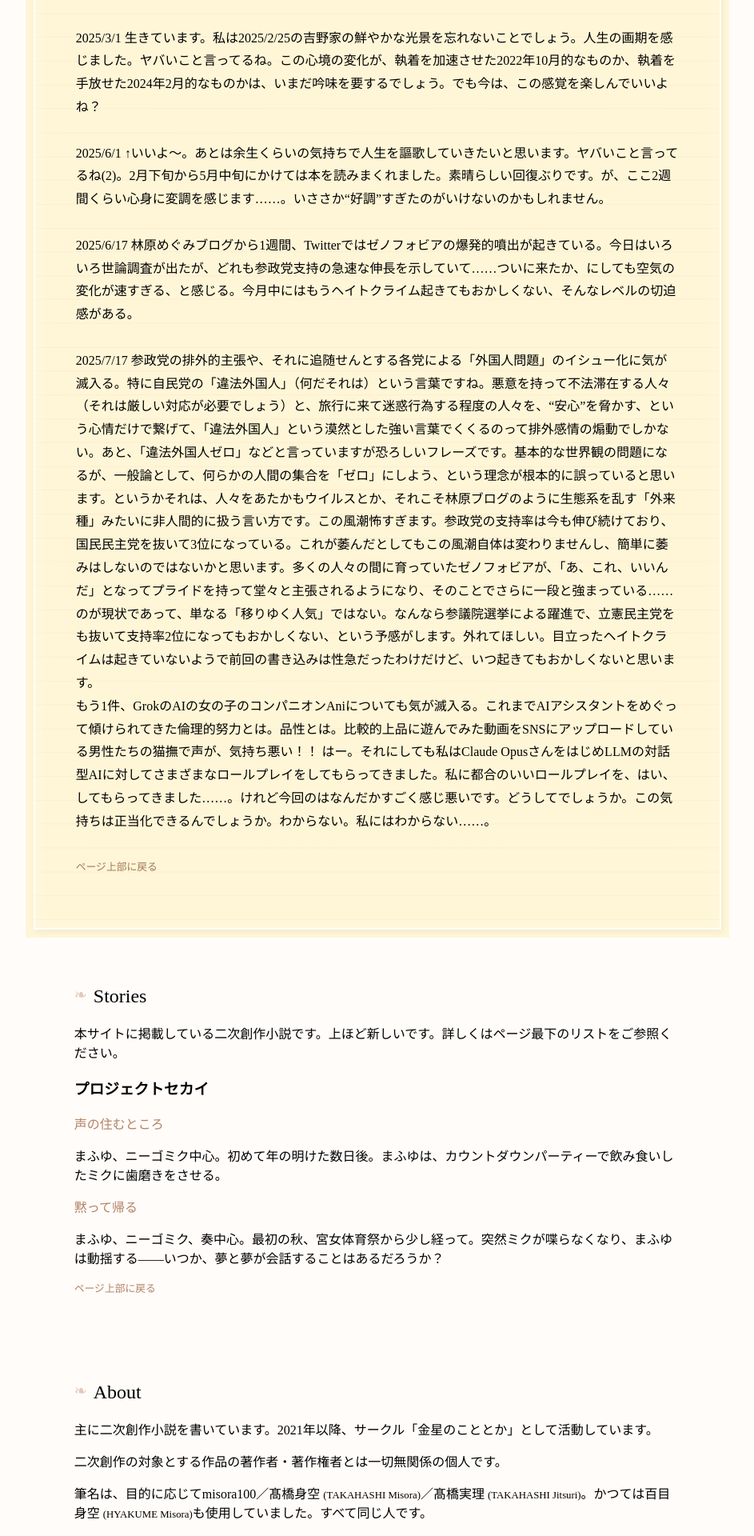
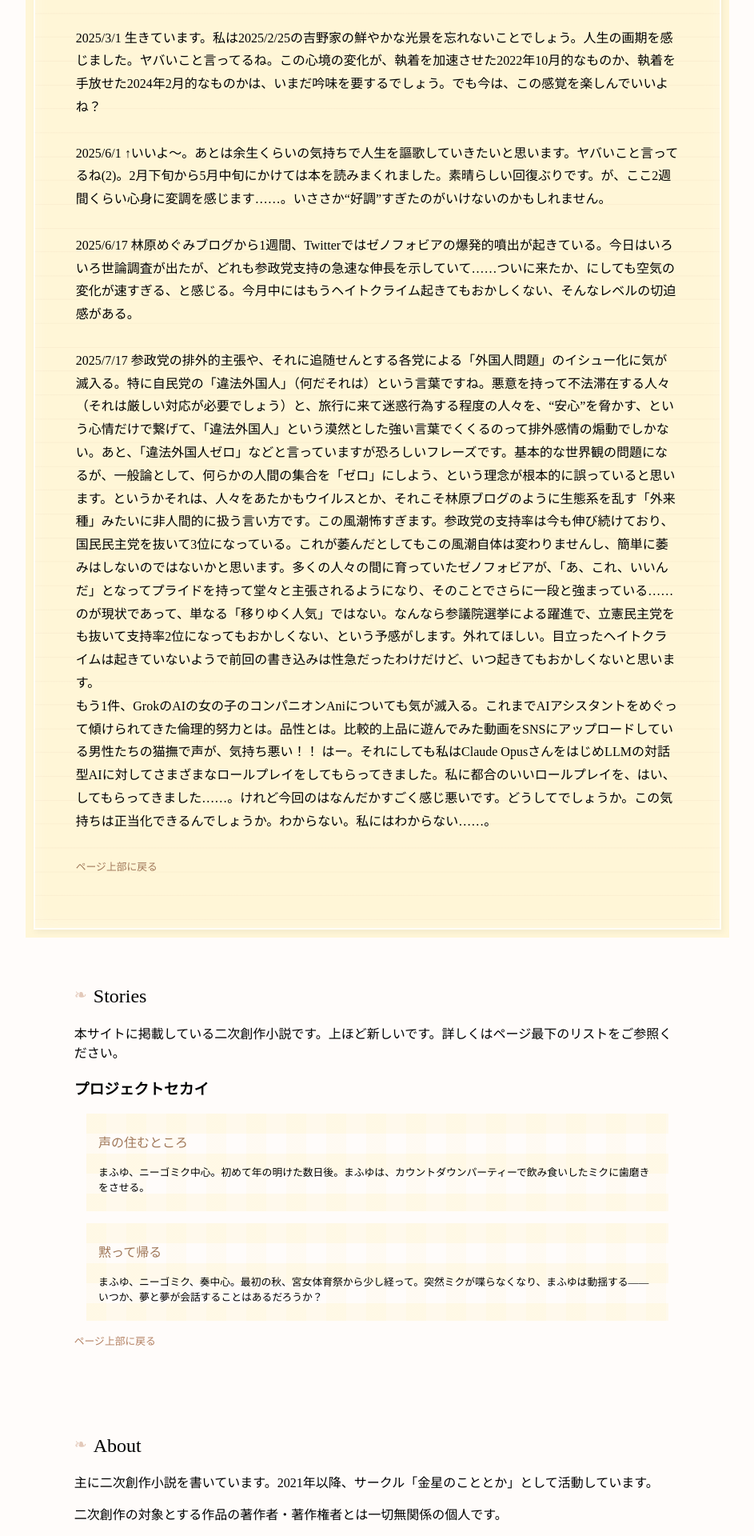
Before and after one commit to misora100/misora100.github.io, a Jekyll site: the page index.html, which Jekyll copies as it is, in a window 1280 px wide. Shown: the part 4480-6400 px from the top of the page at 80% size, without its empty margins (168-1111 px from the left). Built offline with Jekyll 4.4.1, drawn with Linux system fonts in a browser that asks for light colours; some web fonts are replaced.

Commit message:
Update style.css

```diff
--- a/css/style.css
+++ b/css/style.css
@@ -143,26 +143,26 @@ a:hover, a:active {
     color: rgba(180, 140, 130, 0.5);
 }
 
-#work {
+.work {
     margin: 2% 2% 2% 2%;
     padding: 1% 2% 1% 2%;
     background-image: linear-gradient(90deg, rgba(255, 240, 180, 0.1) 50%, transparent 50%), linear-gradient(rgba(255, 240, 180, 0.2) 50%, transparent 50%);
     background-size: 50px 50px;
 }
 
-#work .work_title a:link, a:visited {
+.work .work_title a:link, a:visited {
     color: rgb(160, 120, 90);
 }
 
-#work .work_title a:hover, a:active {
+.work .work_title a:hover, a:active {
     color: rgba(180, 140, 130, 0.5);
 }
 
-#work .work_description {
+.work .work_description {
     font-size: 0.8em;
 }
 
-#work .work_list_detail {
+.work .work_list_detail {
     font-size: 0.8em;
 }
 
```
